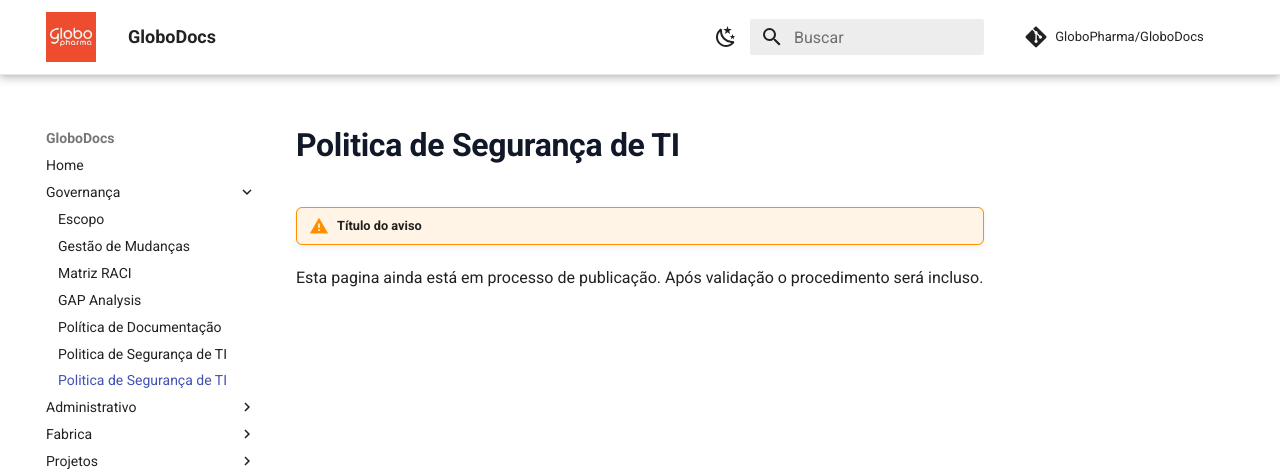
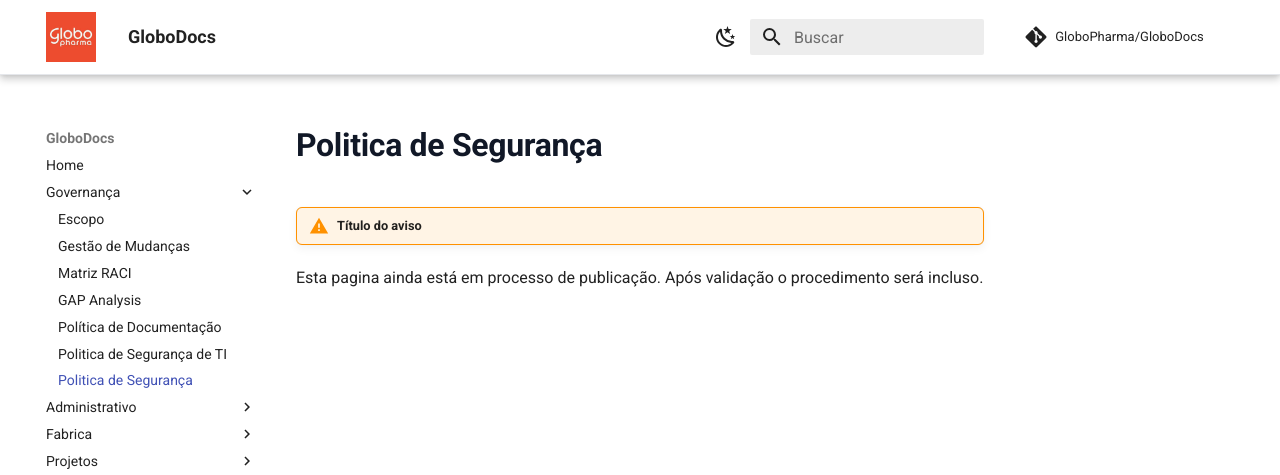
Before and after one commit to GloboPharma/GloboDocs, an MkDocs documentation site: the page built from docs/governanca/politica-de-seguranca.md, in a window 1280 px wide. Shown: the top 475 px of the page. Built offline with MkDocs 1.6.1 and Material for MkDocs 9.7.7, drawn with Linux system fonts in a browser that asks for light colours; comment, search, counter and statistics services are not loaded.

```diff
--- a/mkdocs.yml
+++ b/mkdocs.yml
@@ -68,7 +68,7 @@ nav:
       - GAP Analysis: governanca/gap-analysis.md
       - Política de Documentação: governanca/politica-de-documentacao.md
       - Politica de Segurança de TI: governanca/politica-de-si.md
-      - Politica de Segurança de TI: governanca/politica-de-seguranca.md
+      - Politica de Segurança: governanca/politica-de-seguranca.md
 
   - Administrativo:
 
```
